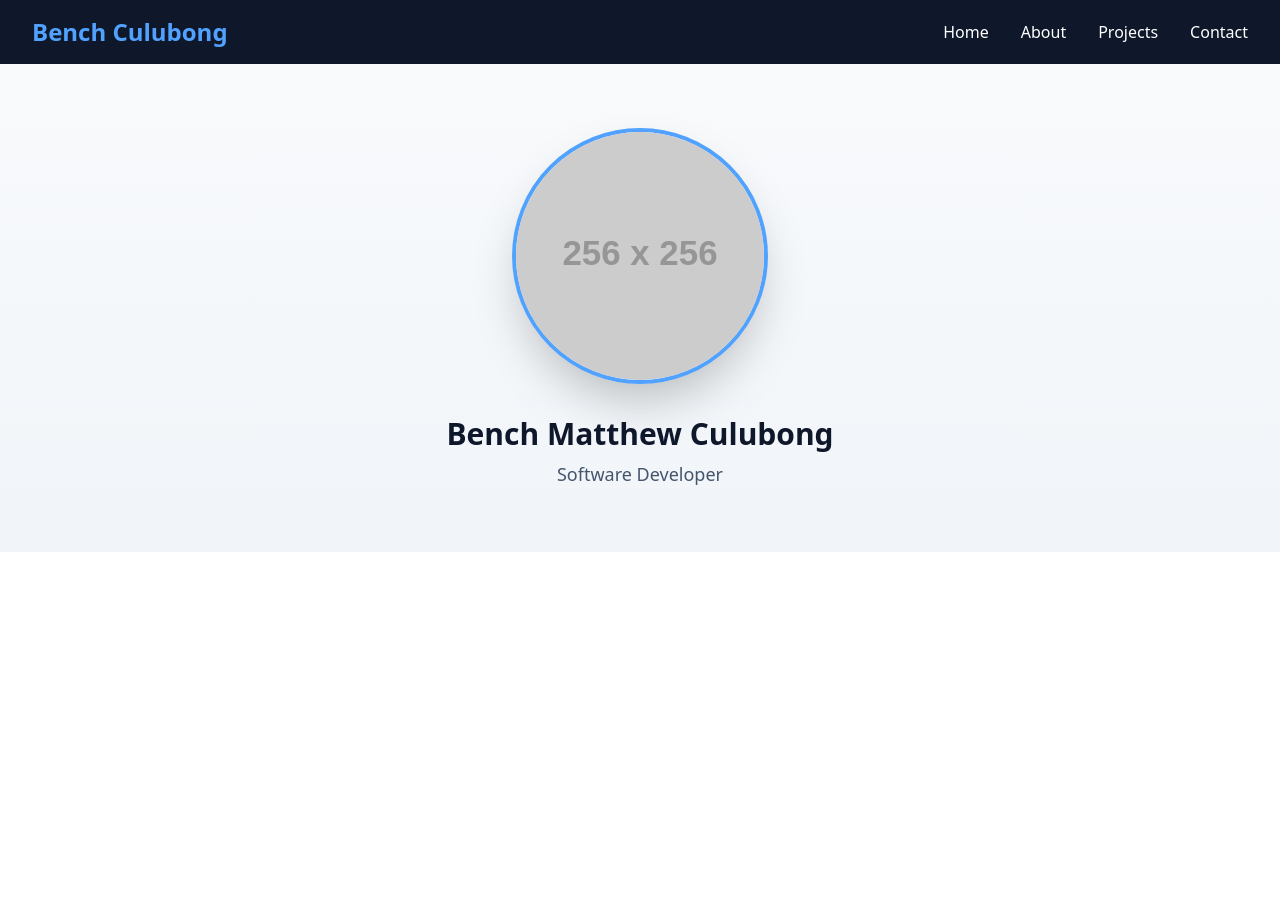
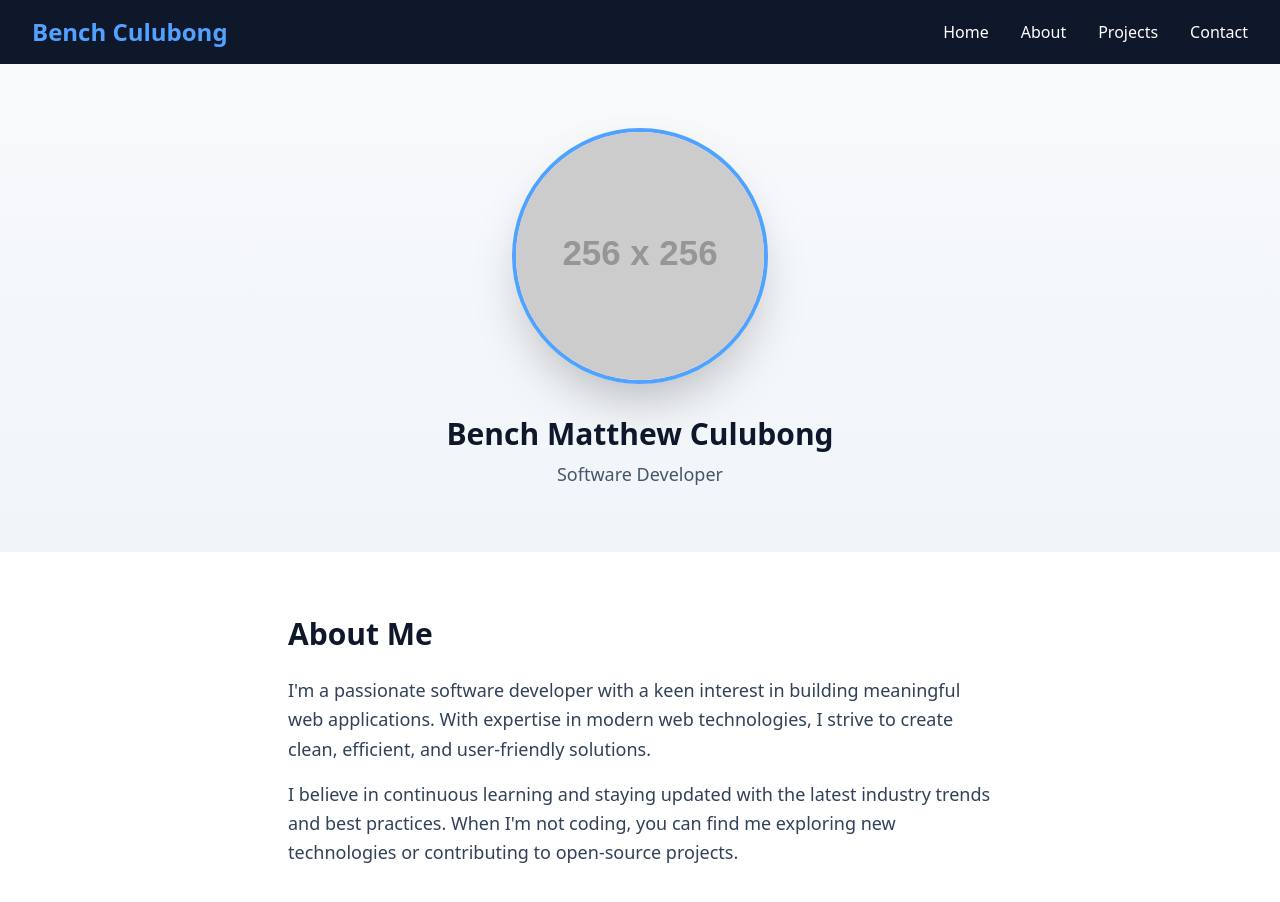
Before and after one commit to benchcodes/final-portfolio, a React (Vite) app: page / in a window 1280 px wide. Shown: the top 902 px of the page. Before the commit the page ends 800 px from the top, so only its background shows below. Built offline with nearby package versions, Linux system fonts and the light colour scheme.

Commit message:
Add about me

```diff
--- a/src/App.jsx
+++ b/src/App.jsx
@@ -1,6 +1,7 @@
 import Header from './components/Header'
 import Profile from './components/Profile'
 import NameSection from './components/NameSection'
+import AboutMe from './components/AboutMe'
 import { useState } from 'react'
 import reactLogo from './assets/react.svg'
 import viteLogo from '/vite.svg'
@@ -16,6 +17,7 @@ function App() {
         <Profile />
         <NameSection />
       </div>
+      <AboutMe />
     </>
   )
 }
--- /dev/null
+++ b/src/components/AboutMe.jsx
@@ -0,0 +1,19 @@
+function AboutMe() {
+  return (
+    <div className="w-full bg-white py-16">
+      <div className="max-w-3xl mx-auto px-8">
+        <h2 className="text-3xl font-bold text-slate-900 mb-6">About Me</h2>
+        <p className="text-lg text-slate-700 leading-relaxed mb-4">
+          I'm a passionate software developer with a keen interest in building meaningful web applications.
+          With expertise in modern web technologies, I strive to create clean, efficient, and user-friendly solutions.
+        </p>
+        <p className="text-lg text-slate-700 leading-relaxed">
+          I believe in continuous learning and staying updated with the latest industry trends and best practices.
+          When I'm not coding, you can find me exploring new technologies or contributing to open-source projects.
+        </p>
+      </div>
+    </div>
+  )
+}
+
+export default AboutMe
```
